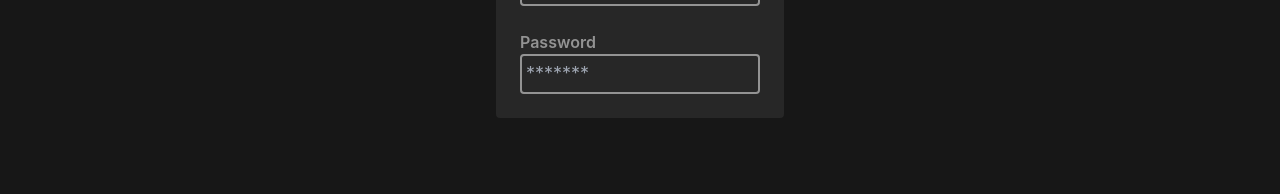
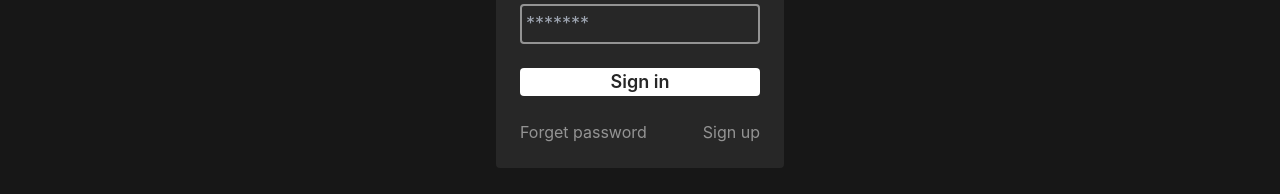
Before and after one commit to muhamedajanovic/Movie-Review-App, a React (Create React App) app in the folder frontend/: page / in a window 1280 px wide. Shown: the part 406-600 px from the top of the page. Built offline with nearby package versions, Linux system fonts and the light colour scheme.

Commit message:
sign in finished

```diff
--- a/frontend/src/components/auth/Signin.jsx
+++ b/frontend/src/components/auth/Signin.jsx
@@ -2,6 +2,7 @@ import React from "react";
 import Container from "../../Container";
 import FormInput from "../form/FormInput";
 import Title from "../form/Title";
+import Submit from "../form/Submit";
 
 export default function Signin() {
   return (
@@ -19,6 +20,22 @@ export default function Signin() {
             placeholder="*******"
             name="password"
           ></FormInput>
+          <Submit value="Sign in" />
+
+          <div className="flex justify-between">
+            <a
+              className="text-dark-subtle hover:text-white transition"
+              href="#"
+            >
+              Forget password
+            </a>
+            <a
+              className="text-dark-subtle hover:text-white transition"
+              href="#"
+            >
+              Sign up
+            </a>
+          </div>
         </form>
       </Container>
     </div>
--- /dev/null
+++ b/frontend/src/components/form/Submit.jsx
@@ -0,0 +1,11 @@
+import React from "react";
+
+export default function Submit({ value }) {
+  return (
+    <input
+      type="submit"
+      className="w-full rounded bg-white hover:bg-opacity-90 transition font-semibold text-lg text-secondary cursor-pointer"
+      value={value}
+    ></input>
+  );
+}
```
